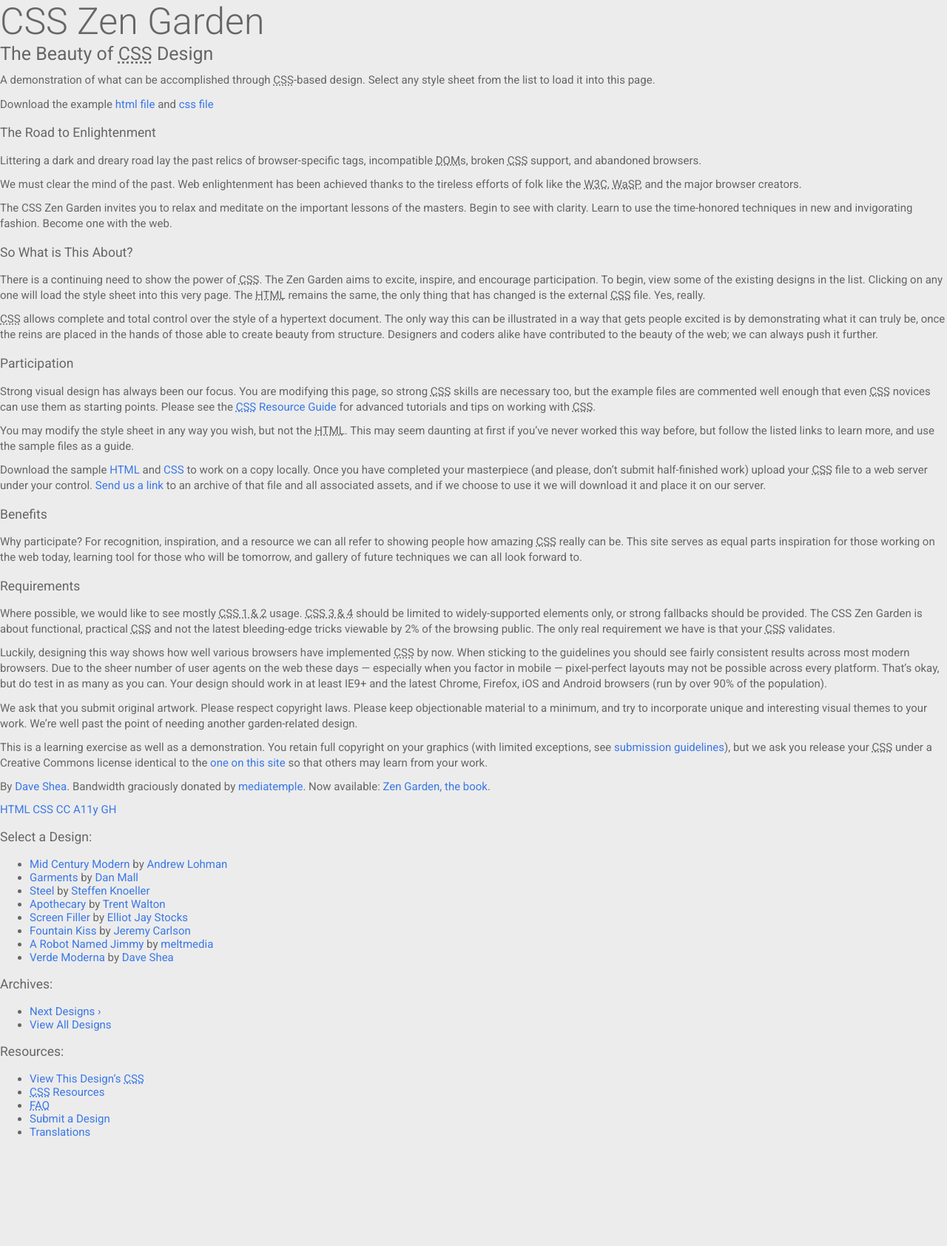
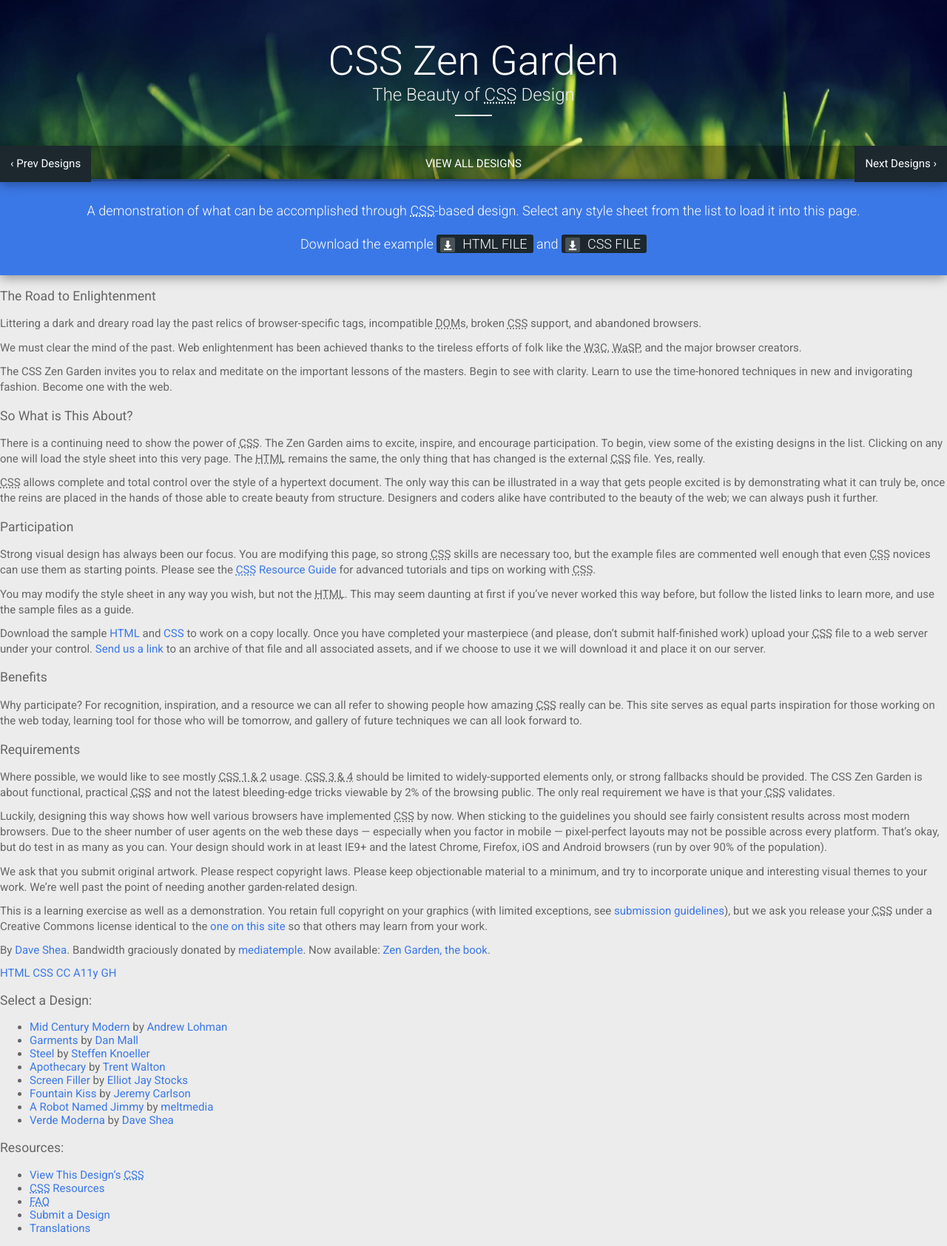
Before and after one commit to kenyk7/cssgarden, a PHP site: page / in a window 1280 px wide. Shown: the whole page at 74% size. Before the commit the page ends 1536 px from the top, so only its background shows below. Run offline with PHP 8.4, Linux system fonts and the light colour scheme.

Commit message:
css header

```diff
--- a/css/style.css
+++ b/css/style.css
@@ -1,4 +1,12 @@
 @import url(https://fonts.googleapis.com/css?family=Roboto:400,300,500,600);
+/* icon fonts */
+@font-face {
+  font-family: 'icommom';
+  src: url('icomoom.eot');
+  src: url('icomoom.eot?#iefix') format('embedded-opentype'), url('icomoom.woff') format('woff'), url('icomoom.ttf') format('truetype'), url('icomoom.svg#icomoom') format('svg');
+  font-weight: normal;
+  font-style: normal;
+}
 html,
 body {
   margin: 0;
@@ -22,19 +30,18 @@
   text-decoration: underline;
 }
 a:visited {
-  color: #1c282e;
+  color: #0f357a;
 }
 h1,
 h2 {
   margin: 0;
+  font-weight: 300;
 }
 h1 {
-  font-size: 50px;
-  font-weight: 300;
+  font-size: 55px;
 }
 h2 {
-  font-size: 25px;
-  font-weight: normal;
+  font-size: 24px;
 }
 h3 {
   font-weight: normal;
@@ -43,3 +50,135 @@
   margin: 0.75em 0;
   line-height: 1.4;
 }
+.shadow {
+  box-shadow: 0 3px 15px rgba(0, 0, 0, 0.4);
+}
+.cover {
+  background-size: cover;
+  background-position: center center;
+}
+.page-wrapper {
+  position: relative;
+}
+.intro header {
+  text-align: center;
+  padding: 50px 0 100px;
+  color: #fff;
+  background: #3b78e7;
+  background-image: url(../img/header.jpg);
+  background-size: cover;
+  background-position: center center;
+}
+.intro header h2 {
+  color: #ececec;
+  position: relative;
+}
+.intro header h2:before {
+  content: "";
+  width: 50px;
+  position: absolute;
+  bottom: -15px;
+  left: 50%;
+  margin-left: -25px;
+  border-bottom: 2px solid #ECECEC;
+}
+.design-archives {
+  position: absolute;
+  top: 197px;
+  left: 0%;
+  right: 0%;
+  z-index: 999;
+  background: rgba(0, 0, 0, 0.4);
+  box-shadow: 0 3px 15px rgba(0, 0, 0, 0.4);
+}
+.design-archives:hover {
+  background: rgba(0, 0, 0, 0.5);
+}
+.design-archives h3 {
+  display: none;
+}
+.design-archives ul {
+  padding: 0;
+}
+.design-archives ul li {
+  list-style: none;
+  display: block;
+  text-align: center;
+}
+.design-archives ul li.next a,
+.design-archives ul li.previous a {
+  position: absolute;
+  top: 0;
+  background: #1c282e;
+  padding: 14px;
+  line-height: 1.38;
+}
+.design-archives ul li.next a:hover,
+.design-archives ul li.previous a:hover {
+  background: #090c0e;
+}
+.design-archives ul li.previous a {
+  left: 0;
+}
+.design-archives ul li.next a {
+  right: 0;
+}
+.design-archives ul li.viewall {
+  text-align: center;
+  text-transform: uppercase;
+}
+.design-archives ul li a {
+  color: #fff;
+  text-decoration: none;
+}
+.design-archives ul li a:before {
+  position: absolute;
+}
+.summary {
+  text-align: center;
+  font-size: 1.2em;
+  font-weight: 300;
+  padding: 30px 0;
+  color: #fff;
+  background: #3b78e7;
+  position: relative;
+  z-index: 99;
+  box-shadow: 0 3px 15px rgba(0, 0, 0, 0.4);
+}
+.summary p {
+  width: 85%;
+  margin: 0 auto;
+  padding-left: 15px;
+  padding-right: 15px;
+}
+.summary p:first-child {
+  margin-bottom: 20px;
+}
+.summary p a {
+  padding: 2px 8px;
+  padding-left: 35px;
+  color: #fff;
+  background: #1c282e;
+  text-decoration: none;
+  border-radius: 3px;
+  position: relative;
+  text-transform: uppercase;
+}
+.summary p a:hover,
+.summary p a:focus {
+  background: #090c0e;
+  box-shadow: 0 3px 15px rgba(0, 0, 0, 0.4);
+}
+.summary p a:before {
+  content: "D";
+  font-family: "icommom";
+  font-size: 16px;
+  width: 20px;
+  height: 20px;
+  border-radius: 2px;
+  line-height: 1.4;
+  position: absolute;
+  top: 4px;
+  left: 5px;
+  background: rgba(255, 255, 255, 0.2);
+}
--- a/css/style.less
+++ b/css/style.less
@@ -1,3 +1,15 @@
+/* icon fonts */
+@font-face {
+	font-family: 'icommom';
+	src:url('icomoom.eot');
+	src:url('icomoom.eot?#iefix') format('embedded-opentype'),
+		url('icomoom.woff') format('woff'),
+		url('icomoom.ttf') format('truetype'),
+		url('icomoom.svg#icomoom') format('svg');
+	font-weight: normal;
+	font-style: normal;
+}
+
 @import url(https://fonts.googleapis.com/css?family=Roboto:400,300,500,600);
 @primary: #3B78E7;
 @second: #1c282e;
@@ -25,19 +37,18 @@
     text-decoration: underline;
   }
   &:visited {
-    color: @second;
+    color: darken(@primary, 30%);
   }
 }
 h1, h2{
   margin: 0;
+  font-weight: 300;
 }
 h1{
-	font-size: 50px;
-	font-weight: 300;
+	font-size: 55px;
 }
 h2{
-	font-size: 25px;
-	font-weight: normal;
+	font-size: 24px;
 }
 h3{
 	font-weight: normal;
@@ -46,3 +57,161 @@
   margin: 0.75em 0;
   line-height: 1.4;
 }
+
+// css custom gen
+.shadow{
+	box-shadow: 0 3px 15px rgba(0, 0, 0, 0.4);
+}
+.cover{
+	background-size: cover;
+	background-position: center center;
+}
+.page-wrapper{
+	position: relative;
+}
+
+// .main{
+// 	width: 80%;
+// 	margin: 0 auto;
+// }
+
+// .summary, .preamble{
+// 	width: 80%;
+// 	margin: 0 auto;
+// }
+
+.intro{
+	header{
+		text-align: center;
+		padding: 50px 0 100px;
+		color: #fff;
+		background: @primary;
+		background-image: url(../img/header.jpg);
+		.cover();
+		h2{
+			color: #ececec;
+			position: relative;
+			&:before{
+				content: "";
+				width: 50px;
+				position: absolute;
+				bottom: -15px;
+				left: 50%;
+				margin-left: -25px;
+				border-bottom: 2px solid #ECECEC;
+			}
+		}
+	}
+}
+
+.design-archives{
+	position: absolute;
+	top: 197px;
+	left: 0%;
+	right: 0%;
+	z-index: 999;
+	background: rgba(0, 0, 0, 0.4);
+	.shadow();
+	&:hover{
+		background: rgba(0, 0, 0, 0.5);
+	}
+	h3{
+		display: none;
+	}
+	ul{
+		// position: relative;
+		padding: 0;
+		li{
+			list-style: none;
+			display: block;
+			text-align: center;
+			&.next,&.previous{
+				// text-indent: -9999px;
+				a{
+					position: absolute;
+					// width: 30px;
+					top: 0;
+					background: @second;
+					padding: 14px;
+					line-height: 1.38;
+					&:hover{
+						background: darken(@second, 10%);
+					}
+				}
+			}
+			&.previous{
+				a{
+					left: 0;
+					&:before{
+						// content: "<";
+					}
+				}
+
+			}
+			&.next{
+				a{
+					right: 0;
+				}
+			}
+			&.viewall{
+				text-align: center;
+				text-transform: uppercase;
+			}
+			a{
+				color: #fff;
+				text-decoration: none;
+				&:before{
+					    position: absolute;
+				}
+			}
+		}
+	}
+}
+
+.summary{
+	text-align: center;
+	font-size: 1.2em;
+	font-weight: 300;
+	padding: 30px 0;
+	color: #fff;
+	background: @primary;
+	position: relative;
+	z-index: 99;
+	.shadow();
+	p{
+		width: 85%;
+		margin: 0 auto;
+		padding-left: 15px;
+		padding-right: 15px;
+		&:first-child{
+			margin-bottom: 20px;
+		}
+		a{
+			padding: 2px 8px;
+			padding-left: 35px;
+			color: #fff;
+			background: @second;
+			text-decoration: none;
+			border-radius: 3px;
+			position: relative;
+			text-transform: uppercase;
+			&:hover,&:focus{
+				background: darken(@second, 10%);
+				.shadow();
+			}
+			&:before{
+				content: "D";
+				font-family: "icommom";
+				font-size: 16px;
+				width: 20px;
+				height: 20px;
+				border-radius: 2px;
+				line-height: 1.4;
+				position: absolute;
+				top: 4px;
+				left: 5px;
+				background: rgba(255, 255, 255, 0.2);
+			}
+		}
+	}
+}
--- a/index.html
+++ b/index.html
@@ -149,6 +149,11 @@
 							<a href="http://www.mezzoblue.com/zengarden/alldesigns/" title="View every submission to the Zen Garden.">
 								View All Designs							</a>
 						</li>
+						<li class="previous">
+							<a href="/214/page1">
+								<span class="indicator">&lsaquo;</span> Prev Designs
+							</a>
+						</li>
 					</ul>
 				</nav>
 			</div>
```
Also changed, not shown: css/icomoom.svg (added), css/icomoom.ttf (added), css/icomoom.woff (added), img/header.jpg (added), img/header1.jpg (added), 1 other file.
